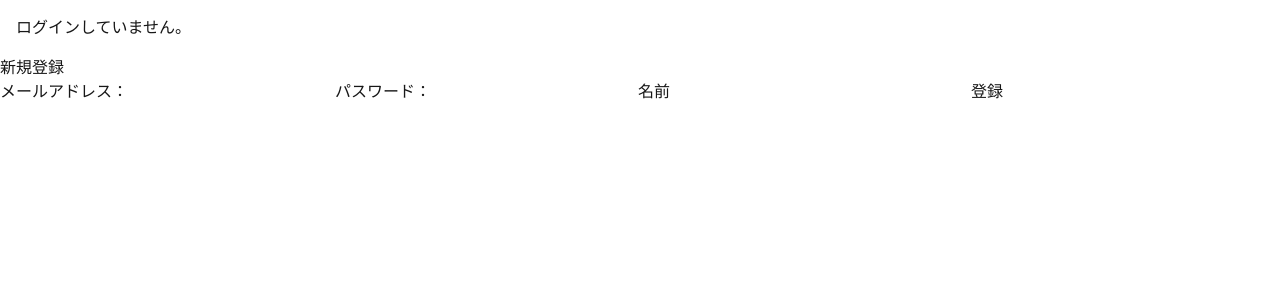
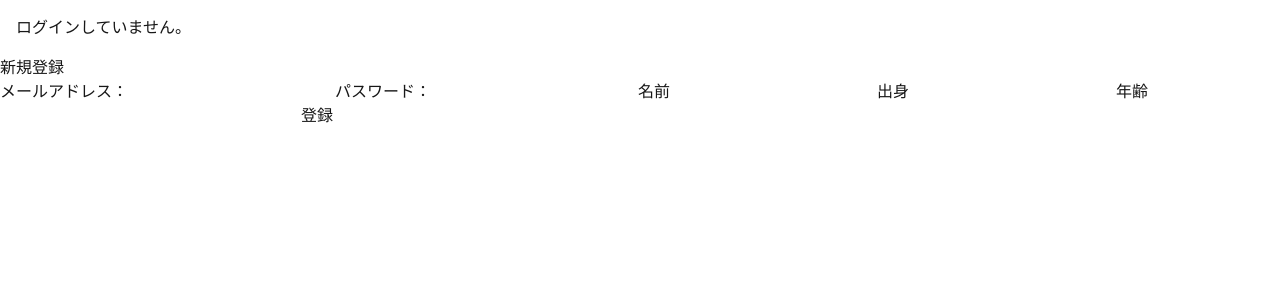
Before and after one commit to yuto1920/supabase_test, a Next.js app: page /signup in a window 1280 px wide. Shown: the top 300 px of the page. Built offline with nearby package versions, Linux system fonts and the light colour scheme; no server answers.

Commit message:
profileページのurl変更

```diff
--- a/hooks/state.js
+++ b/hooks/state.js
@@ -8,7 +8,7 @@ export function AuthProvider({ children }) {
   const [email, setEmail] = useState('');
   const [password, setPassword] = useState('');
   const [currentUser, setCurrentUser] = useState(null);
-  const [name, setName] = useState('')
+  const [username, setUsername] = useState('')
   const [loading, setLoading] = useState(true);
 
   useEffect(() => {
@@ -36,7 +36,7 @@ export function AuthProvider({ children }) {
 
   return (
     <AuthContext.Provider
-      value={{ email, setEmail, password, setPassword, currentUser, setCurrentUser, name, setName }}
+      value={{ email, setEmail, password, setPassword, currentUser, setCurrentUser, username, setUsername }}
     >
       {children}
     </AuthContext.Provider>
--- a/src/app/profile/page.js
+++ b/src/app/[id]/profile/page.jsx
@@ -1,6 +1,6 @@
 'use client'
 import React from 'react'
-import Profile from '../components/Profile'
+import Profile from '@/app/components/Profile'
 const page = () => {
   return (
     <>
--- a/src/app/components/Logout.js
+++ b/src/app/components/Logout.js
@@ -10,7 +10,6 @@ import { useAuth } from "../../../hooks/state"
 
 const Logout = () => {
   const {currentUser, setCurrentUser} = useAuth();
-  // routerを使うための記述
   const router = useRouter();
 
     // 現在ログインしているユーザーを取得する処理
@@ -26,21 +25,16 @@ const Logout = () => {
     }
   }
 
-  // HeaderコンポーネントがレンダリングされたときにgetCurrentUser関数が実行される
   useEffect(()=>{
     getCurrentUser()
   },[])
 
-  // ログアウトの処理を追加
   const doLogout = async () => {
-    // supabaseに用意されているログアウトの関数
     const { error } = await supabase.auth.signOut()
     if (error) throw new Error(error.message)
-    // ログアウトを反映させるためにリロードさせる
     router.push('./')
   }
 
-  // ログアウトボタンも追加
   return (
     <div>
           <div>
--- a/src/app/components/Profile.js
+++ b/src/app/components/Profile.js
@@ -23,7 +23,7 @@ const Profile = () => {
           plotProfile();
       }, []);
   const editClickHandler = () => {
-    router.push("/profile/edit")
+    router.push(`/${profile.id}/profile/edit`)
   }
   useEffect(() => {
     console.log("Stateが更新されました:", profile);
--- a/src/app/components/SignUp.js
+++ b/src/app/components/SignUp.js
@@ -2,34 +2,34 @@
 import { supabase } from '../utils/supabase';
 import { useRouter } from 'next/navigation';
 import { useAuth } from '../../../hooks/state';
+import { useState } from 'react';
 import { addUser } from '../utils/supabaseFunction';
 
 export default function SignUp() {
   const router = useRouter();
-  const { email, setEmail, password, setPassword, name, setName } = useAuth();
-
-  // 1. 関数がイベントオブジェクト(e)を受け取るようにする
+  const { email, setEmail, password, setPassword, username, setUsername } = useAuth();
+  const [from, setFrom] = useState('');
+  const [age, setAge] = useState(0);
   const handleSubmit = async (e) => {
-    // 2. フォームのデフォルトの再読み込みを防ぐ
     e.preventDefault();
-
     try {
-      const { data, error } = await supabase.auth.signUp({ email, password });
-
-      if (error) throw error; // エラーがあればcatchブロックに投げる
-      //const userId = data.user?.id;
-      //console.log("新規登録ユーザーID:", userId);
-      //console.log("data",data);
-      //if (userId){
-        //await addUser(userId, email, name)
-      //}
-
+      const { data, error } = await supabase.auth.signUp({
+      email: email,
+      password: password,
+      options: {
+        data: {
+          username: username,
+          from: from,
+          age: age
+        }
+      }
+    });
+      if (error) throw error;
 
       alert('登録完了メールを確認してください。');
       router.push('/Login');
 
     } catch (error) {
-      // 4. try...catchでエラーを安全に処理する
       alert(error.message);
     }
 
@@ -39,7 +39,6 @@ export default function SignUp() {
     <div>
       <h1>新規登録</h1>
       <div>
-        {/* 1. formのonSubmitに関数を渡す */}
         <form onSubmit={handleSubmit}>
           <label>
             メールアドレス：
@@ -57,16 +56,30 @@ export default function SignUp() {
             name="password"
             onChange={(e) => setPassword(e.target.value)}
           />
-          {/* 3. ボタンのtypeを"submit"にし、onClickを削除 */}
           <label>
             名前
           </label>
           <input
             type="text"
-            name="name"
-            onChange={(e) => setName(e.target.value)}
+            name="username"
+            onChange={(e) => setUsername(e.target.value)}
           />
-
+          <label>
+            出身
+          </label>
+          <input
+            type="text"
+            name="from"
+            onChange={(e) => setFrom(e.target.value)}
+          />
+          <label>
+            年齢
+          </label>
+          <input
+            type="number"
+            name="age"
+            onChange={(e) => setAge(e.target.value)}
+          />
           <button
             type="submit"
             style={{ width: 220 }}
--- a/src/app/components/TodoApp.js
+++ b/src/app/components/TodoApp.js
@@ -1,14 +1,27 @@
 "use client";
-import React, { useEffect, useState } from 'react';
+import { useRouter } from 'next/navigation';
+import { useEffect, useState } from 'react';
+import { addTodo, getAllTodos, getProfile } from '../utils/supabaseFunction';
 import "./TodoApp.css";
-import { getAllTodos,addTodo } from '../utils/supabaseFunction';
 import TodoList from './TodoList'; // 1. TodoList をインポート
-import { useRouter } from 'next/navigation';
 const TodoApp = () => {
     const [todos, setTodos] = useState([]);
     const [title,setTitle] = useState("");
     const router = useRouter();
-
+    const [ profile, setProfile] = useState(null)
+     useEffect(() => {
+            const plotProfile = async () => {
+                try {
+                    const fetchedProfile = await getProfile();
+                    setProfile(fetchedProfile || null);
+                    // fetchedTodosがundefinedの場合に備えて空配列をセット
+                     console.log(fetchedProfile)
+                } catch (error) {
+                    console.error("データの取得に失敗しました:", error);
+                }
+              };
+              plotProfile();
+          }, []);
     useEffect(() => {
         const getTodos = async () => {
             try {
@@ -31,7 +44,7 @@ const TodoApp = () => {
         setTitle("")
     }
     const toProfile = () =>{
-        router.push("/profile")
+        router.push(`/${profile.id}/profile`)
     }
 
 
--- a/src/app/utils/supabaseFunction.js
+++ b/src/app/utils/supabaseFunction.js
@@ -47,10 +47,10 @@ export const deleteTodo = async (id) => {
   await supabase.from("todos").delete().eq("id",id)
 }
 
-export const addUser = async ( id, email, name) => {
+export const addUser = async ( id, username, from, age) => {
   const { data, error} = await supabase
   .from("profiles")
-  .insert({ id: id,email: email, username: name})
+  .insert({ id: id,username: username, from: from, age: age})
 
   if (error) {
     console.error("Error addUser",error);
```
Also changed, not shown: src/app/[id]/profile/edit/page.jsx (renamed from src/app/profile/edit/page.jsx).
